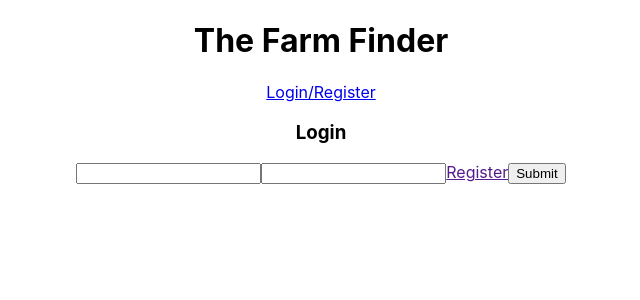
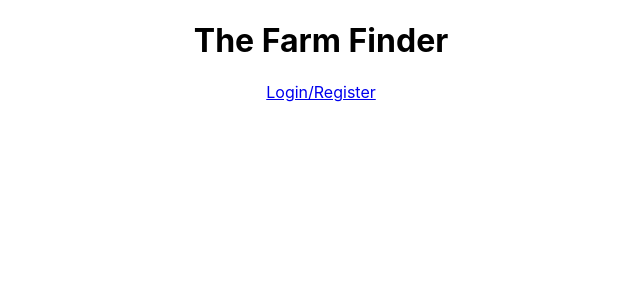
Before and after one commit to galeazzij/The-Farm-Finder, a React (Create React App) app in the folder client/: page /login in a window 1280 px wide. Shown: the top 300 px of the page, without its empty margins (319-959 px from the left). Built offline with nearby package versions, Linux system fonts and the light colour scheme.

Commit message:
Revert "FE update Login component"
This reverts commit c6ad78a7eaa6234a754994fa674de4213c27f88e.

```diff
--- a/client/package.json
+++ b/client/package.json
@@ -7,7 +7,9 @@
     "@testing-library/react": "^9.5.0",
     "@testing-library/user-event": "^7.2.1",
     "axios": "^0.19.2",
+    "bootstrap": "^4.5.2",
     "react": "^16.13.1",
+    "react-bootstrap": "^1.3.0",
     "react-dom": "^16.13.1",
     "react-router-dom": "^5.2.0",
     "react-scripts": "^3.4.3",
--- a/client/src/components/Login.jsx
+++ b/client/src/components/Login.jsx
@@ -1,29 +1,10 @@
-import React, { useState } from 'react'
-import {Link} from 'react-router-dom'
+import React from 'react'
 
 export default function Login(props) {
-  const [formData, setFormData] = useState({
-    username: "",
-    password: ""
-  })
+  debugger
+  return (
+    <div>
 
-  const handleChange = (e) => {
-    const { name, value } = e.target;
-    setFormData({
-      ...formData,
-      [name]: value
-    })
-  }
-
-  return (
-    <form>
-      <h3>Login</h3>
-      <input type="text" name="username" value={formData.username} onChange={handleChange} />
-      <input type="password" name="password" value={formData.password} onChange={handleChange} />
-
-      <Link>Register</Link>
-      <button>Submit</button>
-
-    </form>
+    </div>
   )
 }
```
